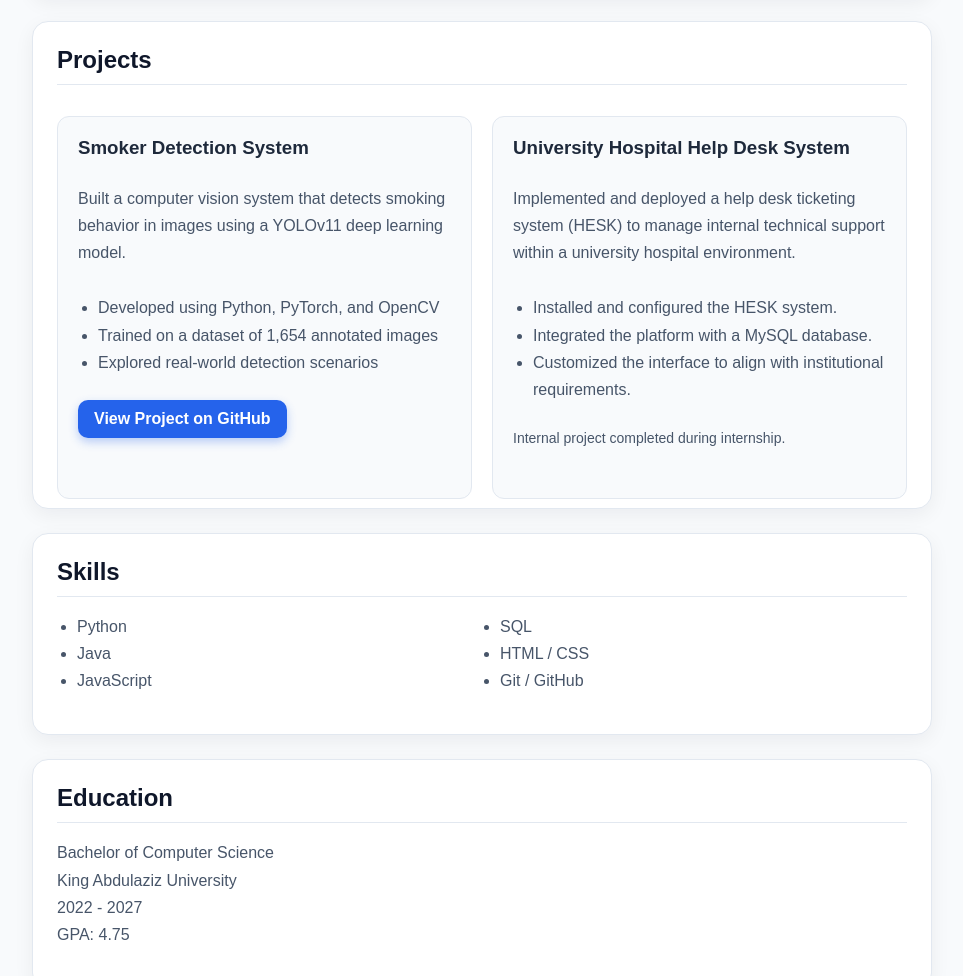
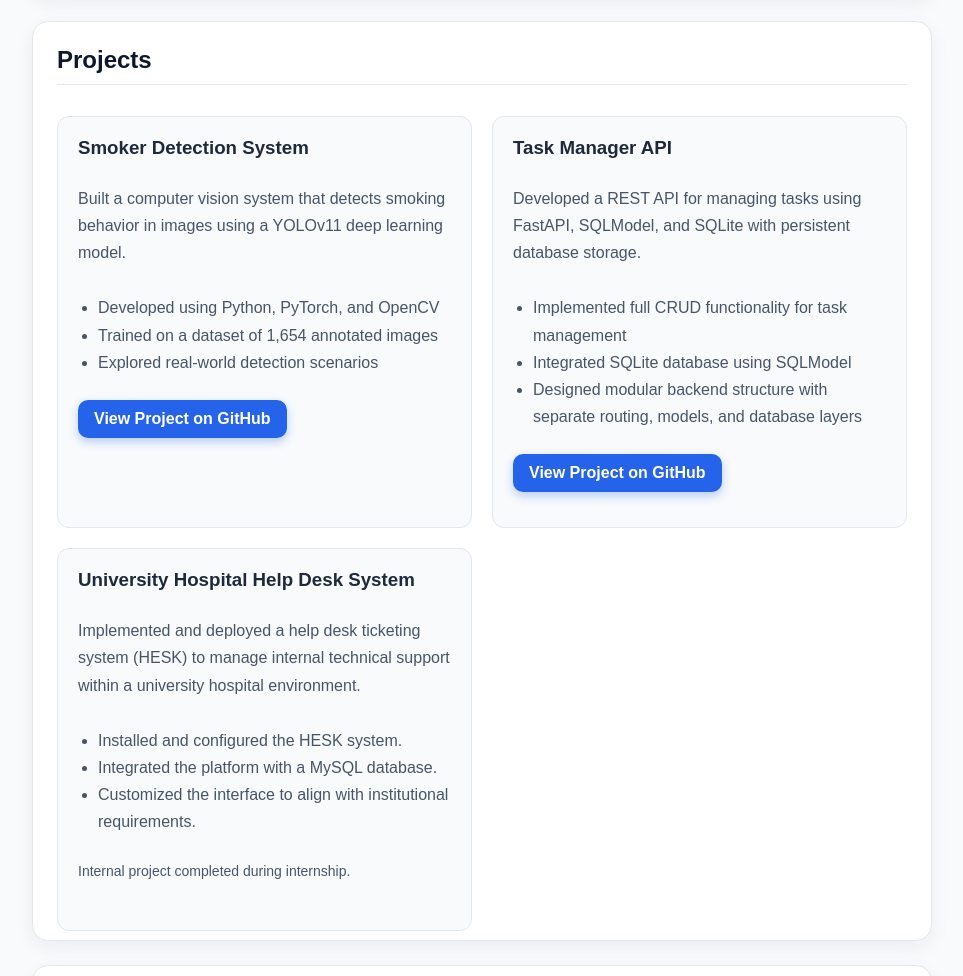
Before and after one commit to HossamAmasha/hossamamasha.github.io, a plain HTML site: page index.html in a window 1280 px wide. Shown: the part 1101-2077 px from the top of the page, without its empty margins (158-1121 px from the left). Drawn offline with Linux system fonts and the light colour scheme.

Commit message:
Add Task Manager API project to portfolio

```diff
--- a/index.html
+++ b/index.html
@@ -128,6 +128,28 @@
 
                 <div class="project-card">
 
+                    <h3>Task Manager API</h3>
+
+                    <p>
+                        Developed a REST API for managing tasks using FastAPI, SQLModel, and SQLite
+                        with persistent database storage.
+                    </p>
+
+                    <ul>
+                        <li>Implemented full CRUD functionality for task management</li>
+                        <li>Integrated SQLite database using SQLModel</li>
+                        <li>Designed modular backend structure with separate routing, models, and database layers</li>
+                    </ul>
+
+                    <a class="project-button" href="https://github.com/HossamAmasha/task-manager-api" target="_blank"
+                        rel="noopener noreferrer">
+                        View Project on GitHub
+                    </a>
+
+                </div>
+
+                <div class="project-card">
+
                     <h3>University Hospital Help Desk System</h3>
 
                     <p>
```
